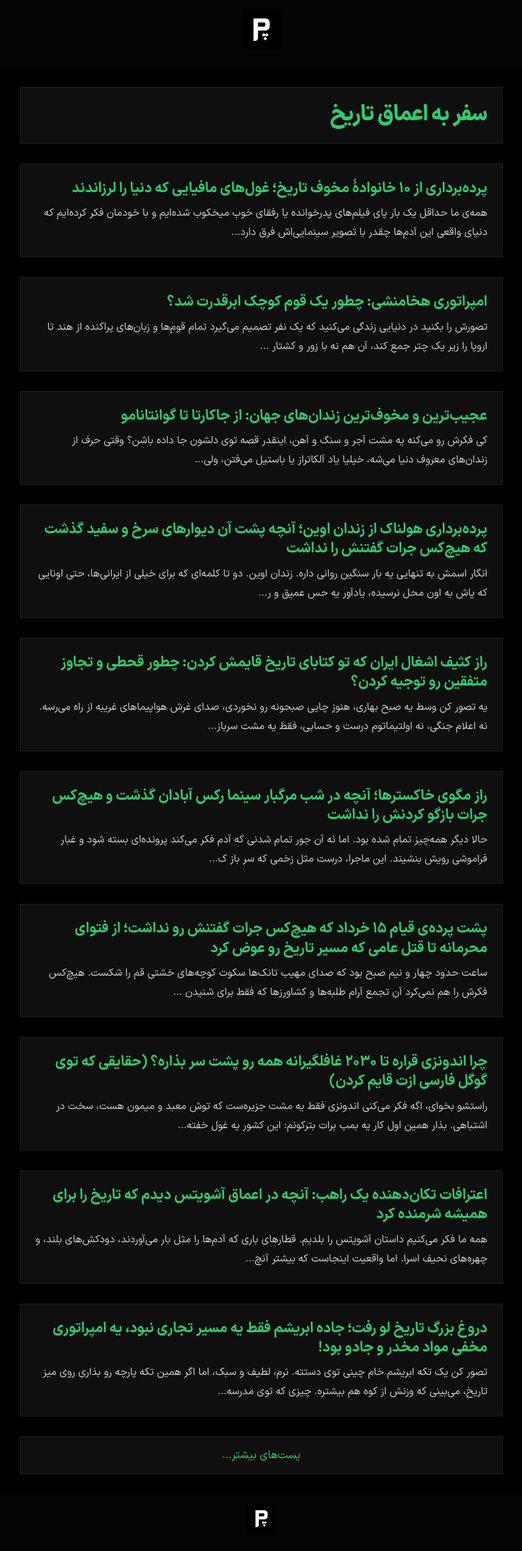
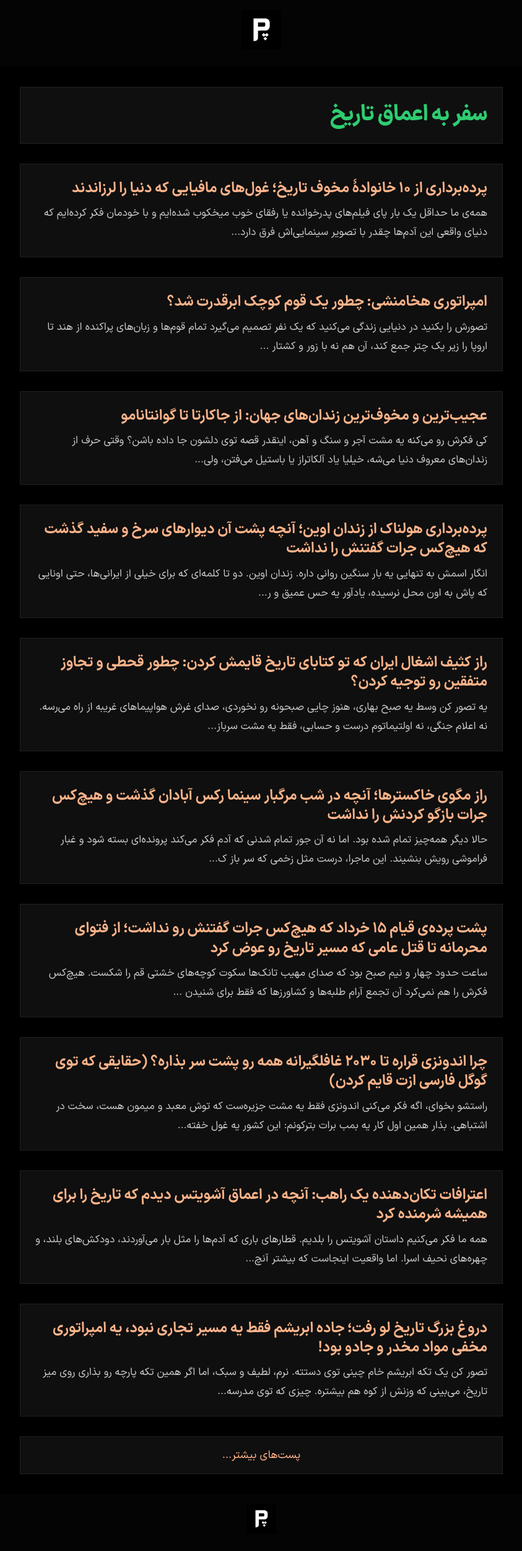
Before and after one commit to darkblog/darkblog.github.io, a Jekyll site: the page built from index.html, in a window 1280 px wide. Shown: the whole page at 62% size, without its empty margins (218-1061 px from the left). Built offline with Jekyll 4.4.1, drawn with Linux system fonts in a browser that asks for light colours.

Commit message:
Update default.html

```diff
--- a/_layouts/default.html
+++ b/_layouts/default.html
@@ -14,7 +14,7 @@
     {%- if desc and desc != "" -%}
     <meta name="description" content="{{ desc }}">
     {%- endif -%}
-    <link rel="preload" href="/blog.woff2" as="font" type="font/woff2">
+    <link rel="preload" href="/blog.woff2" as="font" type="font/woff2" crossorigin="anonymous">
     <link rel="canonical" href="{{ page.url | absolute_url }}">
     <link rel="alternate" type="application/atom+xml" title="وبلاگ پاسگاه" href="https://www.pasgah.org/blog.xml">
     <link rel="icon" type="image/svg+xml" href="https://www.pasgah.org/blog.svg">
@@ -45,7 +45,7 @@
             --card-bg: #080808;
             --more-card-bg: #0f0f0f;
             --more-card-border: rgba(255, 255, 255, 0.07);
-            --more-card-hover-border: rgba(46, 204, 113, 0.5);
+            --more-card-hover-border: rgba(255, 180, 138, 0.5);
             --header-footer-bg: #040404;
             --blockquote-bg: #111111;
             --table-header-bg: #1a1a1a;
@@ -57,7 +57,7 @@
             --line-height: 1.85;
             --font-size-lg: 1.15rem;
             --font-size-xl: 1.4rem;
-            --focus-ring: 0 0 0 2px var(--text-green);
+            --focus-ring: 0 0 0 2px var(--text-accent);
             color-scheme: dark;
         }
         html {
@@ -121,7 +121,7 @@
             font-size: 1.45rem;
             font-weight: 700;
             line-height: 1.35;
-            color: var(--text-green);
+            color: var(--text-accent);
             margin-block-end: 0.5rem;
         }
         .post-excerpt {
@@ -158,7 +158,7 @@
             width: 100%;
             padding: 1rem;
             background: var(--more-card-bg);
-            color: var(--text-green);
+            color: var(--text-accent);
             border: 1px solid var(--more-card-border);
             border-radius: 0;
             font-size: 1.1rem;
@@ -190,7 +190,7 @@
             font-family: var(--font-primary);
         }
         .breadcrumb-link:hover {
-            color: var(--text-green);
+            color: var(--text-accent);
         }
         .breadcrumb-link svg {
             width: 1.2rem;
@@ -228,6 +228,14 @@
             overflow-wrap: break-word;
             margin-block-start: 0;
         }
+        .article-content h1 {
+            font-size: 2.2rem;
+            font-weight: 800;
+            line-height: 1.2;
+            color: var(--text-green);
+            margin-block: 0 1.5rem;
+            letter-spacing: -0.02em;
+        }
         .article-content p {
             margin-block: 1.5rem;
         }
@@ -245,11 +253,11 @@
             color: var(--text-light);
         }
         .article-content a {
-            color: var(--text-green);
+            color: var(--text-accent);
             text-decoration: none;
             font-weight: 500;
             word-break: break-word;
-            background-image: linear-gradient(var(--text-green), var(--text-green));
+            background-image: linear-gradient(var(--text-accent), var(--text-accent));
             background-size: 100% 1px;
             background-position: 0 100%;
             background-repeat: no-repeat;
@@ -278,7 +286,7 @@
             display: inline-block;
             width: 0.4rem;
             height: 0.4rem;
-            background-color: var(--text-green);
+            background-color: var(--text-accent);
             margin-inline-end: 0.75rem;
             margin-block-start: 0.65em;
             flex-shrink: 0;
@@ -291,14 +299,14 @@
         }
         .article-content ol li::before {
             content: counter(list-counter) ". ";
-            color: var(--text-green);
+            color: var(--text-accent);
             font-weight: 500;
             margin-inline-end: 0.5rem;
             white-space: pre;
             margin-block-start: 0.05em;
         }
         .article-content blockquote {
-            border-inline-start: 3px solid var(--text-green);
+            border-inline-start: 3px solid var(--text-accent);
             padding: 1rem 1.5rem;
             margin-block: 1.5rem;
             background: var(--blockquote-bg);
```
